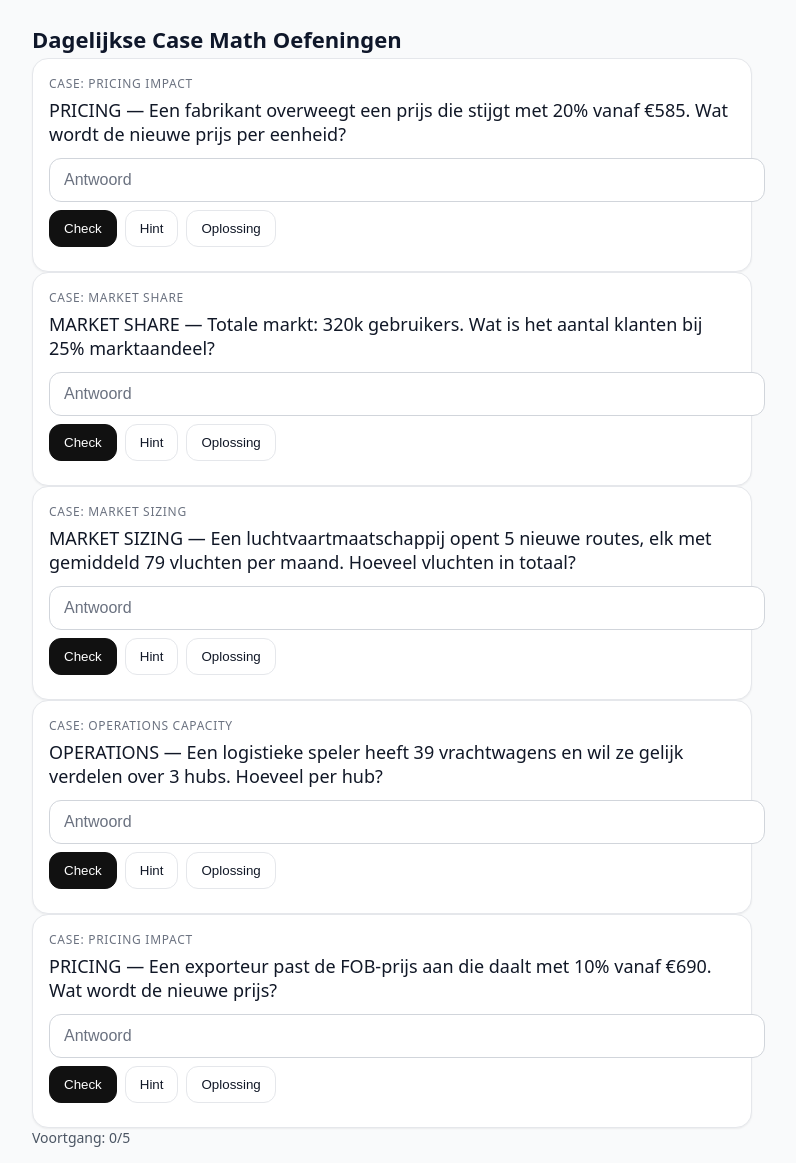
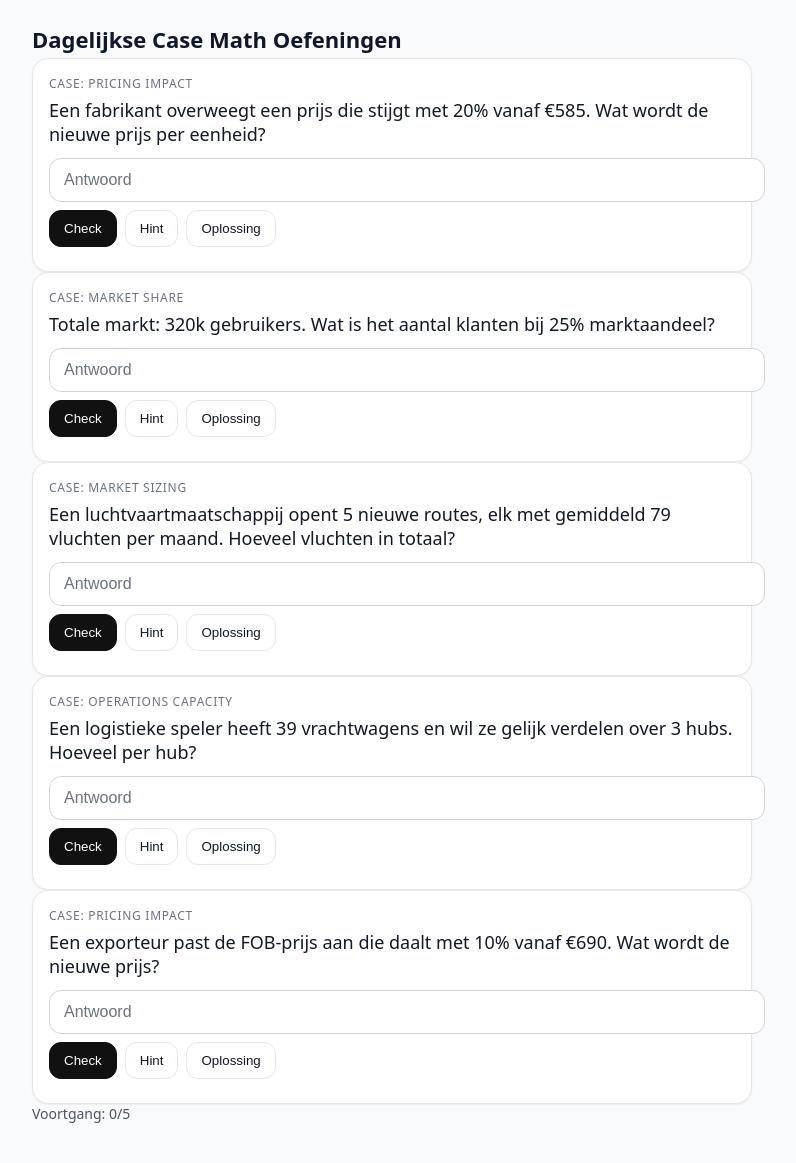
Before and after one commit to MvdBij1994/Case, a React (Vite) app in the folder case-math-pwa/: page / in a window 1280 px wide. Shown: the whole page, without its empty margins (248-1044 px from the left). After the commit the page ends 1139 px from the top, so only its background shows below. Built offline with nearby package versions, Linux system fonts and the light colour scheme.

Commit message:
Update App.jsx

```diff
--- a/case-math-pwa/src/App.jsx
+++ b/case-math-pwa/src/App.jsx
@@ -13,9 +13,9 @@ function genMultiplyEasy(rand){
   const b=2+Math.floor(rand()*8);
   const ans=a*b
   const contexts=[
-    (a,b)=>`MARKET SIZING — Een koffieketen overweegt een nieuwe stad. Er zijn ${b} wijken, en in elke wijk schatten we ${a} potentiële klanten per dag. Hoeveel klanten in totaal?`,
-    (a,b)=>`MARKET SIZING — Een luchtvaartmaatschappij opent ${b} nieuwe routes, elk met gemiddeld ${a} vluchten per maand. Hoeveel vluchten in totaal?`,
-    (a,b)=>`MARKET SIZING — Een streamingdienst plant ${b} promotieweken, elk met ${a} nieuwe inschrijvingen per dag. Hoeveel inschrijvingen totaal per week?`
+    (a,b)=>`Een koffieketen overweegt een nieuwe stad. Er zijn ${b} wijken, en in elke wijk schatten we ${a} potentiële klanten per dag. Hoeveel klanten in totaal?`,
+    (a,b)=>`Een luchtvaartmaatschappij opent ${b} nieuwe routes, elk met gemiddeld ${a} vluchten per maand. Hoeveel vluchten in totaal?`,
+    (a,b)=>`Een streamingdienst plant ${b} promotieweken, elk met ${a} nieuwe inschrijvingen per dag. Hoeveel inschrijvingen totaal per week?`
   ]
   return {id:`mul-easy-${a}-${b}`,topic:'Case: market sizing',prompt:pick(rand,contexts)(a,b),hint:'Splits in tientallen en eenheden.',input:'integer',tol:0,answerText:String(ans),answerValue:ans,explain:steps('Splits in tientallen en eenheden.','Bereken tientallen × '+b+'.','Bereken eenheden × '+b+'.','Tel op tot '+ans+'.')}
 }
@@ -25,9 +25,9 @@ function genDivisionExact(rand){
   const q=3+Math.floor(rand()*13)
   const a=b*q
   const contexts=[
-    (a,b)=>`OPERATIONS — Een logistieke speler heeft ${a} vrachtwagens en wil ze gelijk verdelen over ${b} hubs. Hoeveel per hub?`,
-    (a,b)=>`OPERATIONS — Een projectteam plant ${a} interviews, gelijk verdeeld over ${b} consultants. Hoeveel per consultant?`,
-    (a,b)=>`OPERATIONS — Een producent verdeelt ${a} pallets gelijk over ${b} DC’s. Hoeveel pallets per DC?`
+    (a,b)=>`Een logistieke speler heeft ${a} vrachtwagens en wil ze gelijk verdelen over ${b} hubs. Hoeveel per hub?`,
+    (a,b)=>`Een projectteam plant ${a} interviews, gelijk verdeeld over ${b} consultants. Hoeveel per consultant?`,
+    (a,b)=>`Een producent verdeelt ${a} pallets gelijk over ${b} DC’s. Hoeveel pallets per DC?`
   ]
   return {id:`div-exact-${a}-${b}`,topic:'Case: operations capacity',prompt:pick(rand,contexts)(a,b),hint:'a = b × ?',input:'integer',tol:0,answerText:String(q),answerValue:q,explain:steps(`${a} = ${b} × ${q}`,`Dus ${a} ÷ ${b} = ${q}`)}
 }
@@ -38,9 +38,9 @@ function genPercentOfFriendly(rand){
   const base=multipleOf(rand,opt.base,80,800)
   const ans=(opt.pct/100)*base
   const contexts=[
-    (pct,base)=>`MARKET SHARE — Totale markt: ${base}k gebruikers. Wat is het aantal klanten bij ${pct}% marktaandeel?`,
-    (pct,base)=>`PENETRATION — Een telco heeft ${base}k aansluitingen. Hoeveel actief bij ${pct}% activatie?`,
-    (pct,base)=>`CATEGORY MIX — Weekomzet €${base}m. Hoeveel omzet in premiumcategorie bij ${pct}% aandeel?`
+    (pct,base)=>`Totale markt: ${base}k gebruikers. Wat is het aantal klanten bij ${pct}% marktaandeel?`,
+    (pct,base)=>`Een telco heeft ${base}k aansluitingen. Hoeveel actief bij ${pct}% activatie?`,
+    (pct,base)=>`Weekomzet €${base}m. Hoeveel omzet in de premiumcategorie bij ${pct}% aandeel?`
   ]
   return {id:`pct-of-${opt.pct}-${base}`,topic:'Case: market share',prompt:pick(rand,contexts)(opt.pct,base),hint:`Bereken ${opt.pct}% van ${base}.`,input:'integer',tol:0,answerText:String(ans),answerValue:ans,explain:steps(`Bereken ${opt.pct}% van ${base} = ${ans}`)}
 }
@@ -53,9 +53,9 @@ function genMarkupMarkdownFriendly(rand){
   const newVal=o.sign>0?base+delta:base-delta
   const signLabel=o.sign>0?'stijgt':'daalt'
   const contexts=[
-    (l,p,b)=>`PRICING — Een fabrikant overweegt een prijs die ${l} met ${p}% vanaf €${b}. Wat wordt de nieuwe prijs per eenheid?`,
-    (l,p,b)=>`PRICING — Een SaaS‑aanbieder wijzigt zijn tarief dat ${l} met ${p}% vanaf €${b}. Wat is het nieuwe maandbedrag?`,
-    (l,p,b)=>`PRICING — Een exporteur past de FOB‑prijs aan die ${l} met ${p}% vanaf €${b}. Wat wordt de nieuwe prijs?`
+    (l,p,b)=>`Een fabrikant overweegt een prijs die ${l} met ${p}% vanaf €${b}. Wat wordt de nieuwe prijs per eenheid?`,
+    (l,p,b)=>`Een SaaS‑aanbieder wijzigt zijn tarief dat ${l} met ${p}% vanaf €${b}. Wat is het nieuwe maandbedrag?`,
+    (l,p,b)=>`Een exporteur past de FOB‑prijs aan die ${l} met ${p}% vanaf €${b}. Wat wordt de nieuwe prijs?`
   ]
   return {id:`mark-${o.sign}-${o.pct}-${base}`,topic:'Case: pricing impact',prompt:pick(rand,contexts)(signLabel,o.pct,base),hint:`${o.pct}% van ${base} is ${delta}.`,input:'integer',tol:0,answerText:String(newVal),answerValue:newVal,explain:steps(`Bereken ${o.pct}% van ${base} = ${delta}`,`Pas toe op basisprijs: ${newVal}`)}
 }
```
